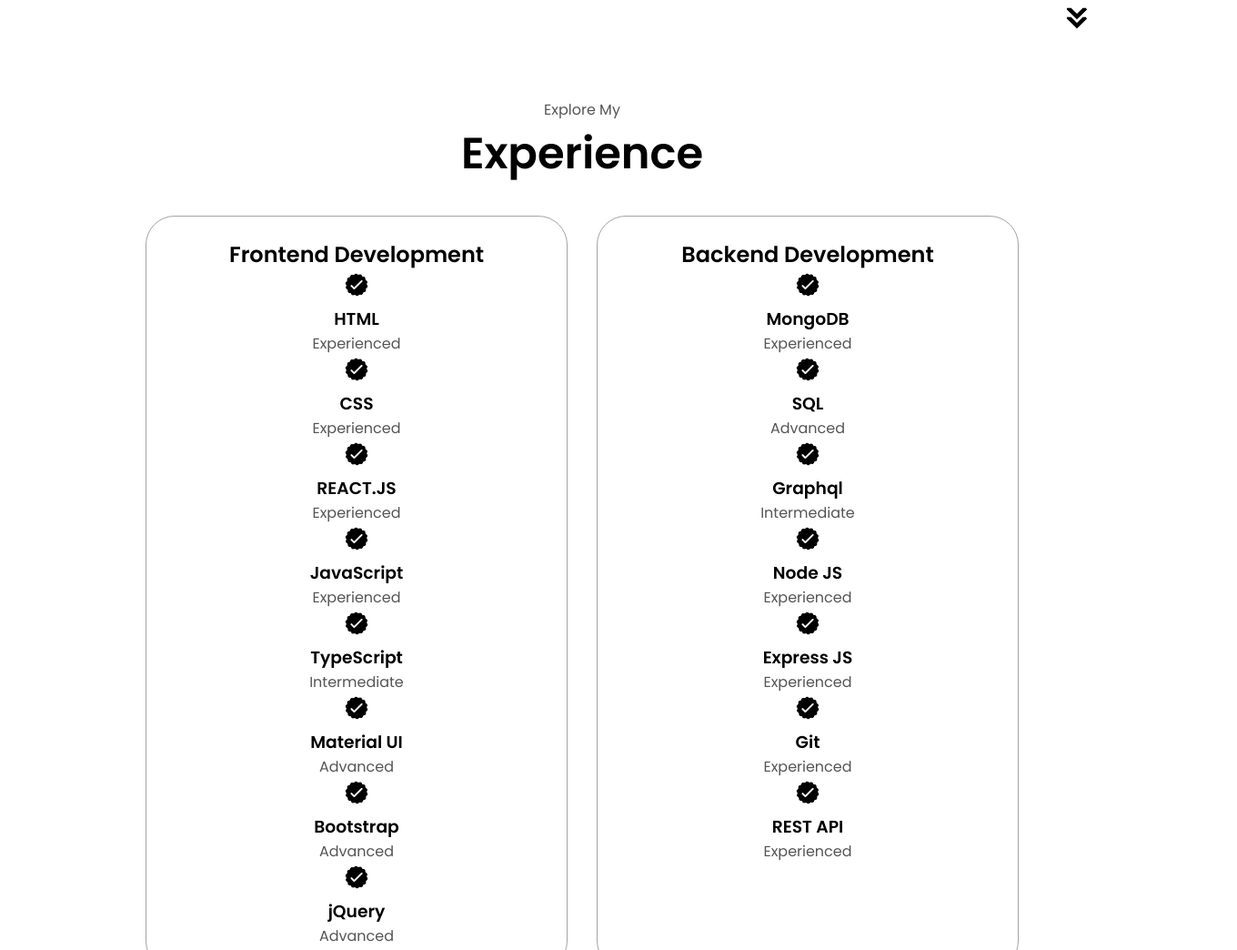
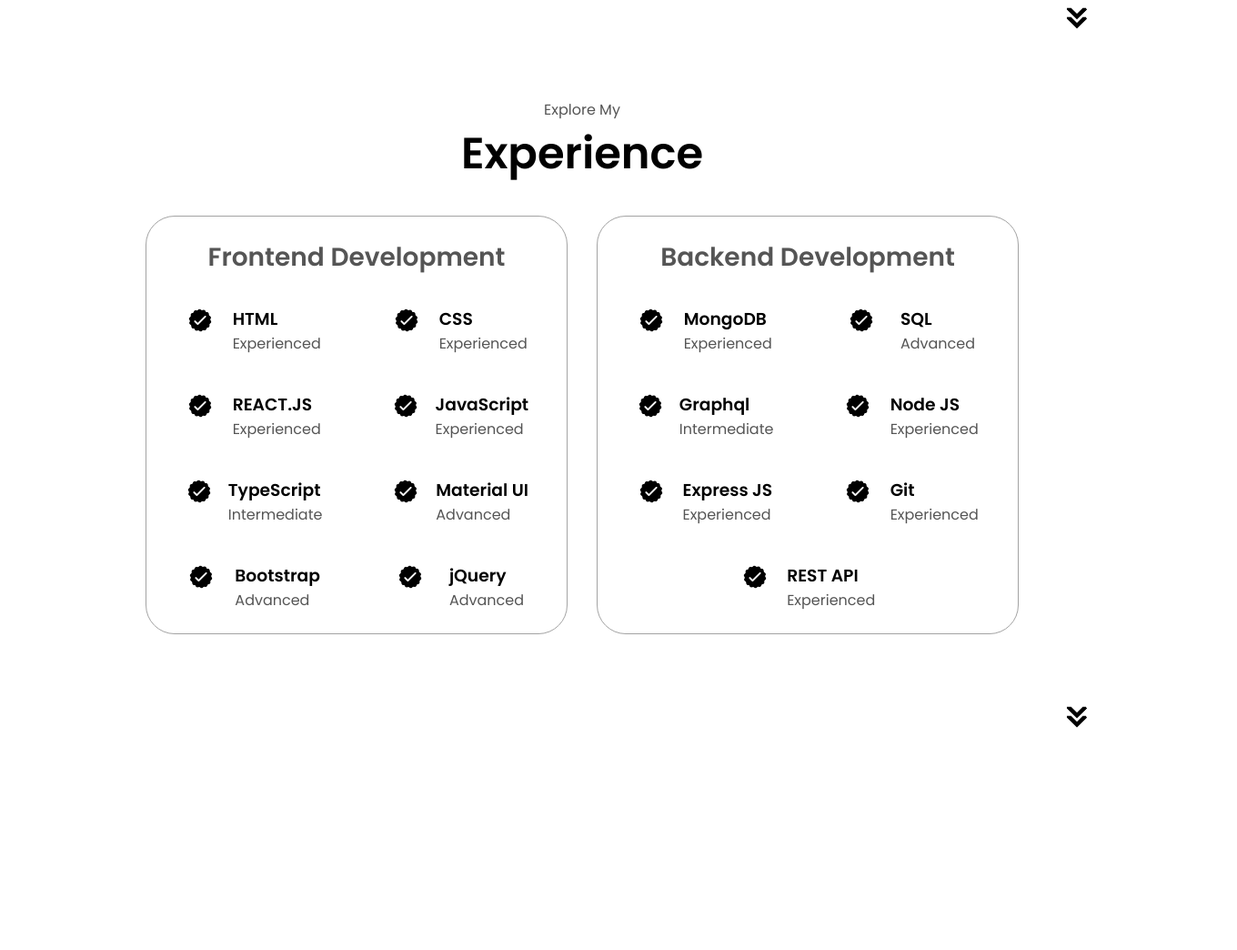
Before and after one commit to ALMA-DEV914/html-css-js-portfolio, a plain HTML site: page index.html in a window 1280 px wide. Shown: the part 1468-2512 px from the top of the page at 91% size, 1360 px wide, since content can reach past the window. After the commit the page ends 2312 px from the top, so only its background shows below. Drawn offline with Linux system fonts and the light colour scheme.

```diff
--- a/style.css
+++ b/style.css
@@ -319,3 +319,41 @@ section {
     width: 400px;
     margin: auto 0;
   }
+  /* EXPERIENCE SECTION */
+
+#experience {
+    position: relative;
+  }
+
+  .experience-sub-title {
+    color: rgb(85, 85, 85);
+    font-weight: 600;
+    font-size: 1.75rem;
+    margin-bottom: 2rem;
+  }
+
+  .experience-details-container {
+    display: flex;
+    justify-content: center;
+    flex-direction: column;
+  }
+
+  .article-container {
+    display: flex;
+    text-align: initial;
+    flex-wrap: wrap;
+    flex-direction: row;
+    gap: 2.5rem;
+    justify-content: space-around;
+  }
+
+  article {
+    display: flex;
+    width: 10rem;
+    justify-content: space-around;
+    gap: 0.5rem;
+  }
+
+  article .icon {
+    cursor: default;
+  }
```
Also changed, not shown: 3 other files.
